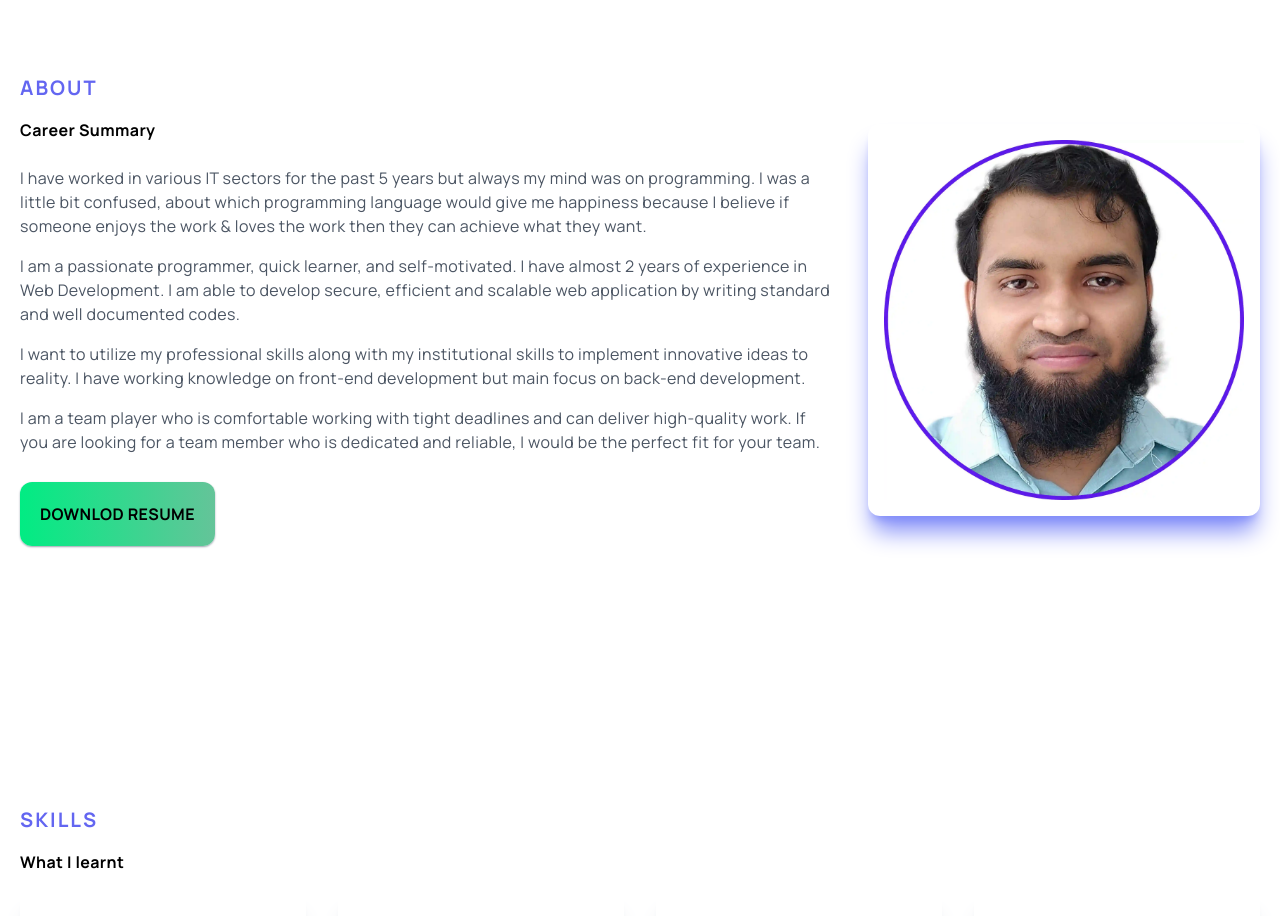
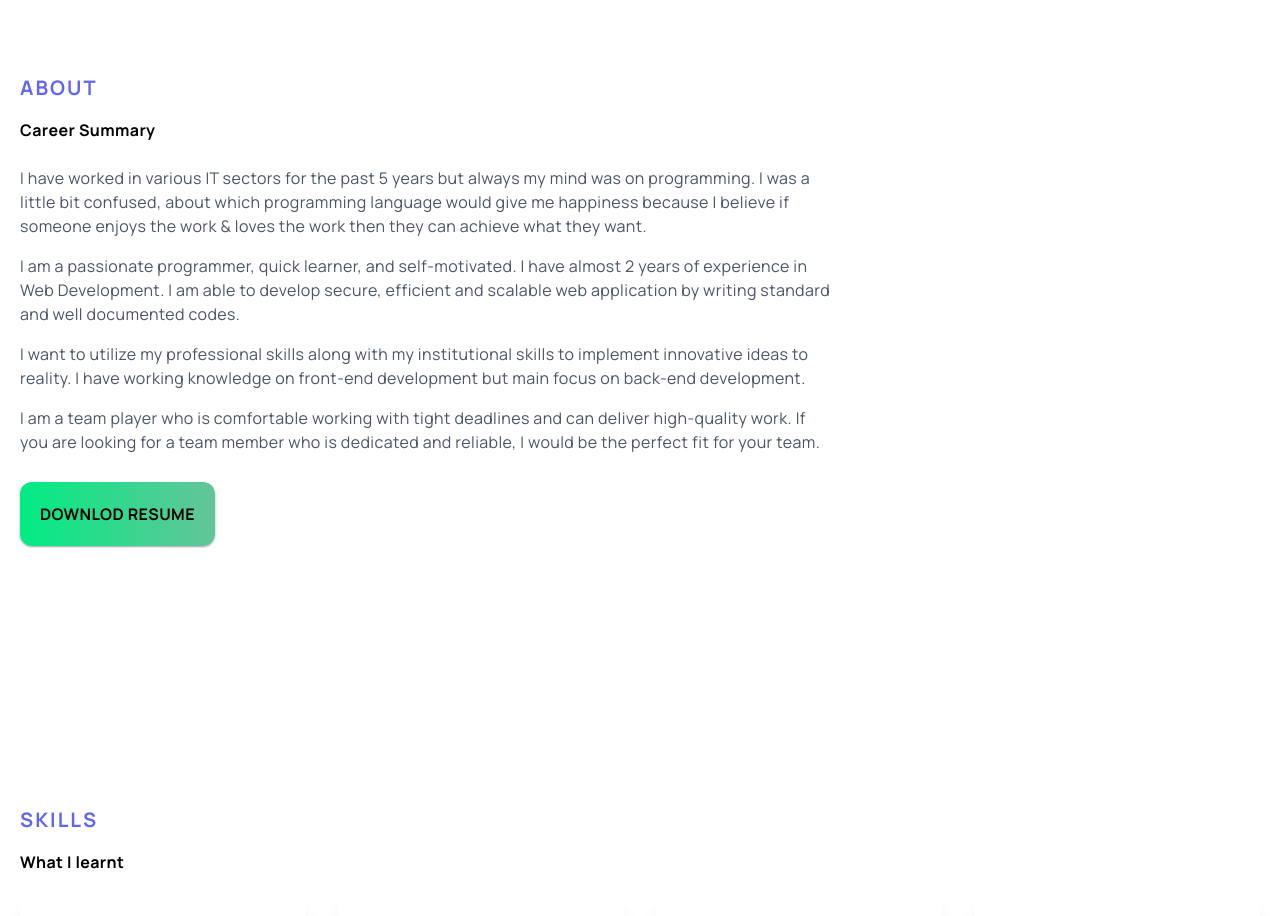
Before and after one commit to mushfiqur-rahman/portfolio, a Next.js app: page / in a window 1280 px wide. Shown: the part 880-1796 px from the top of the page. Built offline with nearby package versions, Linux system fonts and the light colour scheme.

Commit message:
about image remv

```diff
--- a/components/About.jsx
+++ b/components/About.jsx
@@ -1,7 +1,5 @@
 import React from "react";
 import Link from "next/link";
-import MushfiqImg from "../public/mushfiq.webp";
-import Image from "next/image";
 
 const About = () => {
   return (
@@ -56,9 +54,9 @@ const About = () => {
             </Link>
           </div>
         </div>
-        <div className="w-full h-auto m-auto shadow-xl shadow-indigo-400 rounded-xl flex items-center p-4 hover:scale-105 ease-in duration-300">
+        {/* <div className="w-full h-auto m-auto shadow-xl shadow-indigo-400 rounded-xl flex items-center p-4 hover:scale-105 ease-in duration-300">
           <Image src={MushfiqImg} alt="MushfiqImg" priority sizes="100vh" />
-        </div>
+        </div> */}
       </div>
     </div>
   );
```
Also changed, not shown: public/mushfiq.webp (deleted), 1 other file (tests, documents, lock files or other folders).
